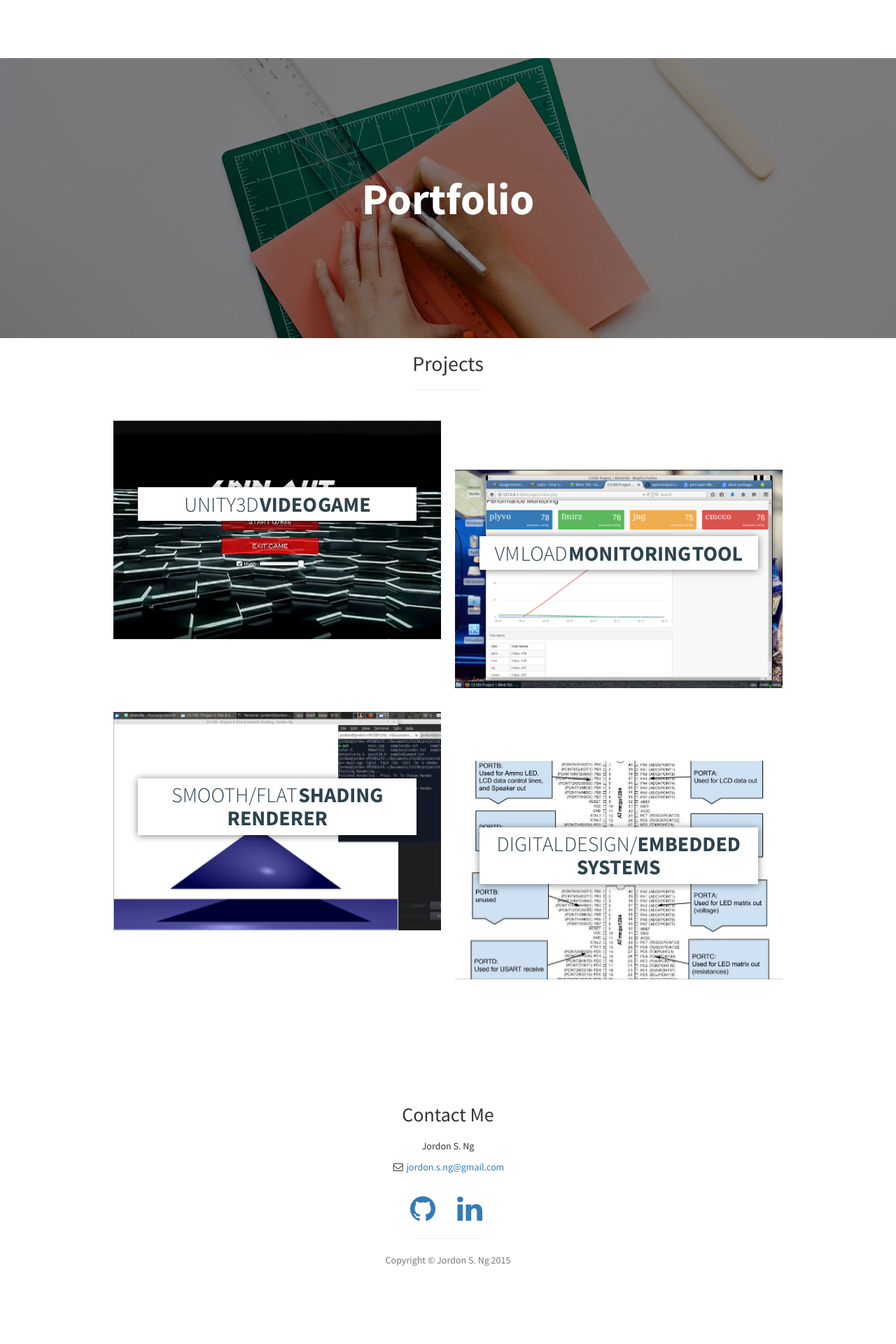
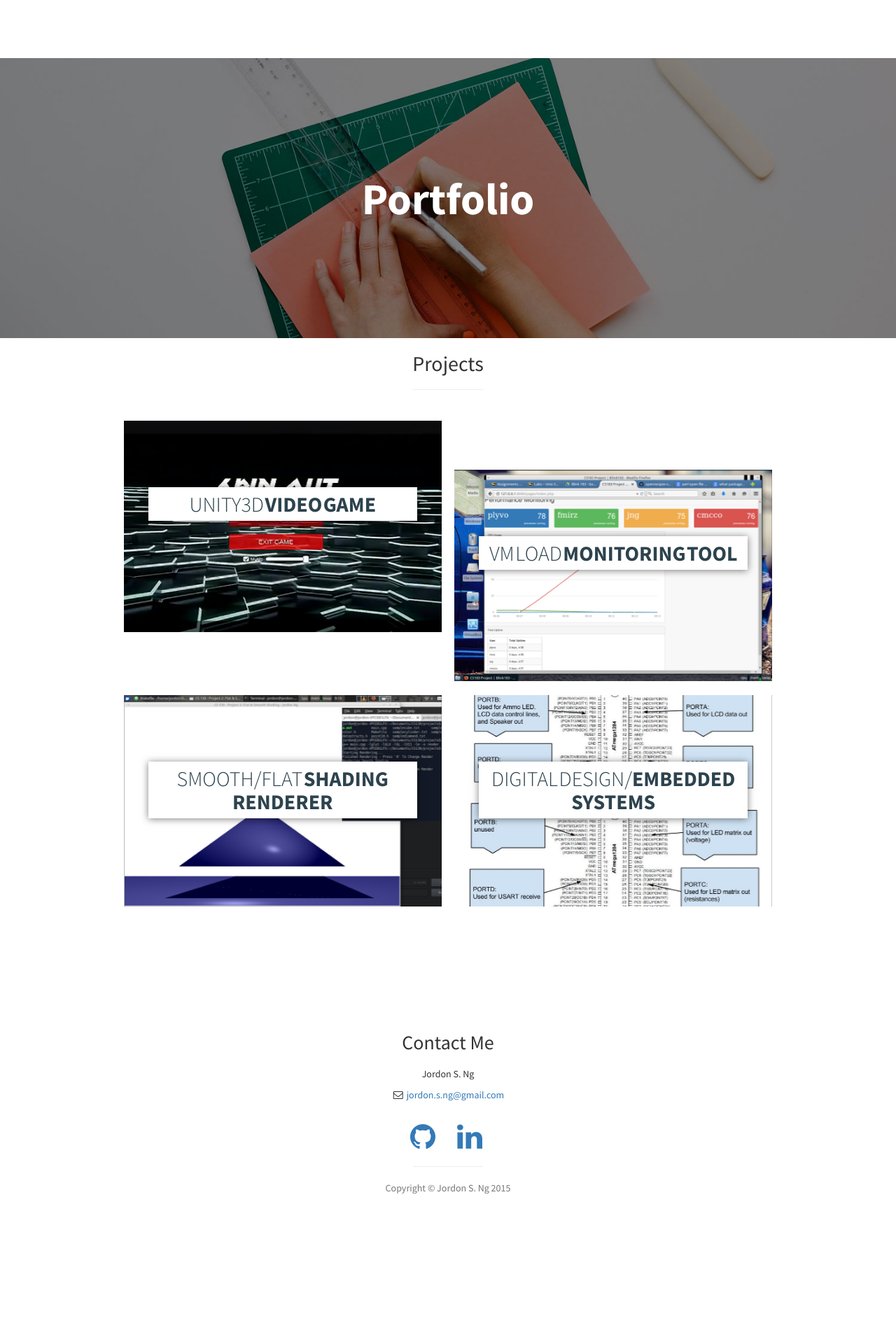
Before and after one commit to jsng0/jsng0.github.io, a Jekyll site: the page index.html, which Jekyll copies as it is, in a window 1280 px wide. Shown: the part 1373-3293 px from the top of the page at 70% size. Built offline with Jekyll 4.4.1, drawn with Linux system fonts in a browser that asks for light colours; comment, search, counter and statistics services are not loaded; after the commit the page ends 3190 px from its top, so only the background shows below that.

Commit message:
removed row wrapping in proj section

```diff
--- a/index.html
+++ b/index.html
@@ -108,7 +108,7 @@
                 <div class="col-lg-10 col-lg-offset-1 text-center">
                     <h2>Projects</h2>
                     <hr class="small">
-                    <div class="row">
+                    <!--div class="row"-->
                         <div class="grid">
                             <figure class="effect-steve">
                                 <a href = "https://github.com/the-jsng/SpinOut">
@@ -131,8 +131,8 @@
                                 </a>
                             </figure>
                         </div>
-                    </div>
-                    <div class="row">
+                    <!--/div -->
+                    <!--div class="row" -->
                         <div class="grid">
                             <figure class="effect-steve">
                                 <a href="https://github.com/the-jsng/RayTracing">
@@ -155,7 +155,7 @@
                                 </a>
                             </figure>
                         </div>
-                    </div>
+                    <!--/div -->
                 </div>
                 <!-- /.col-lg-10 -->
             </div>
```
